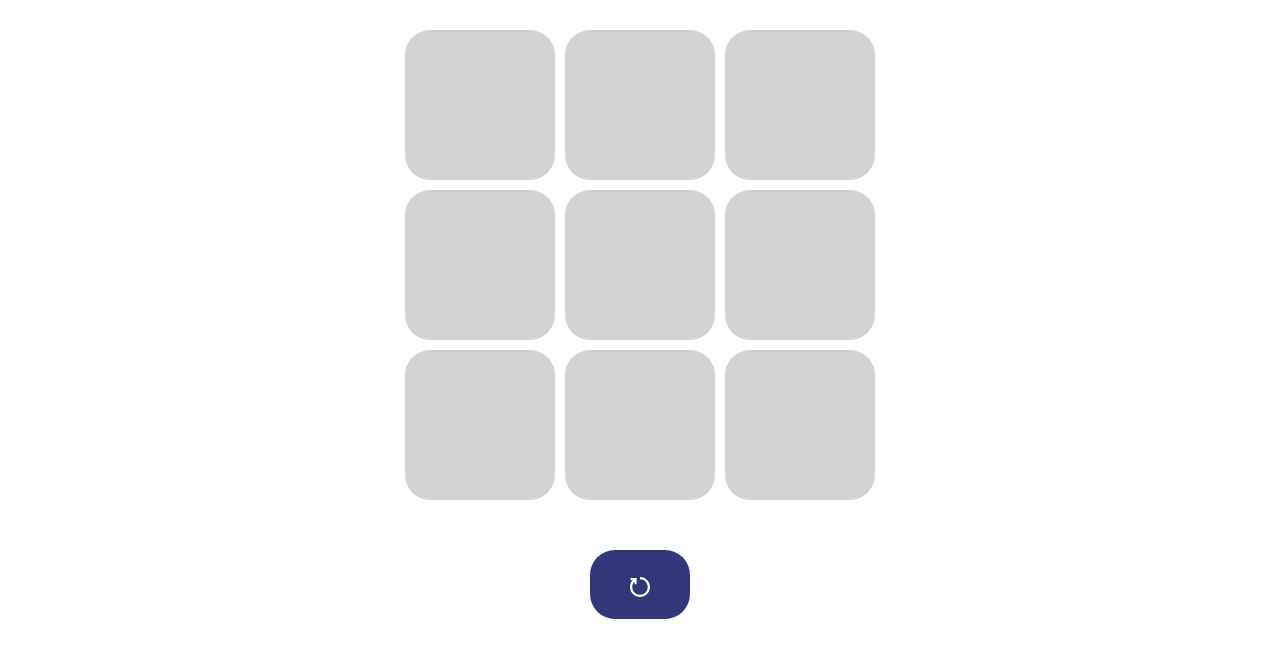
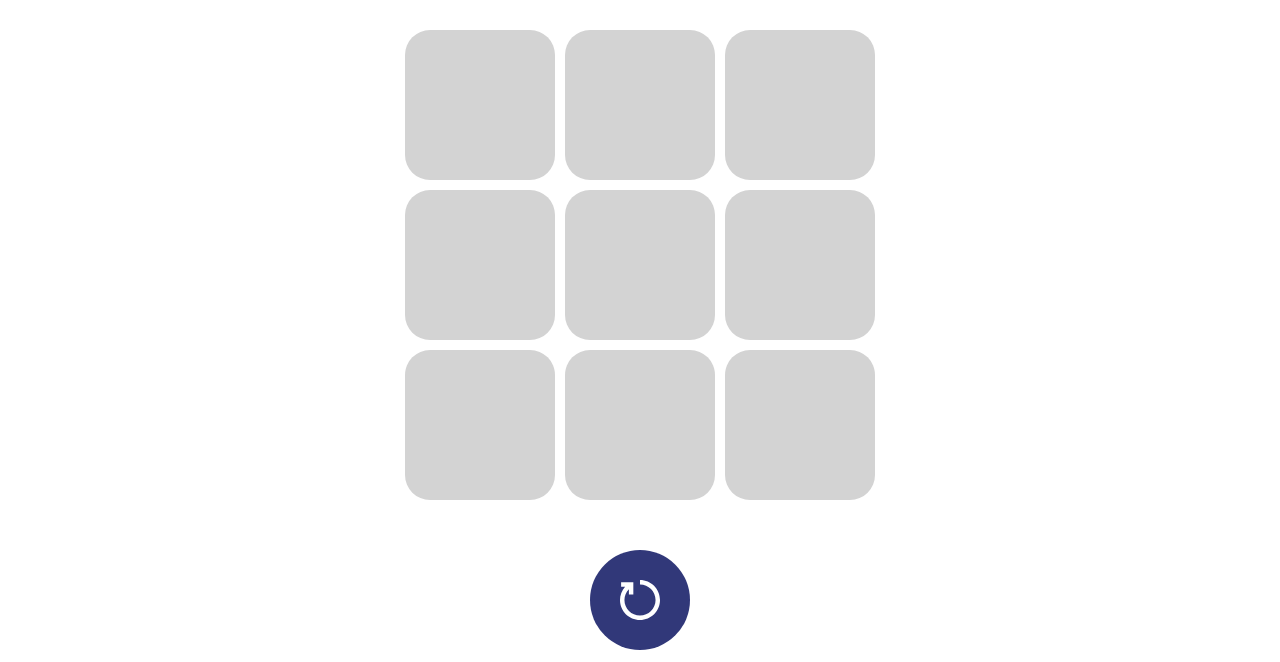
Before and after one commit to Legalunicorn/odin_tic_tac_toe, a plain HTML site: page index.html in a window 1280 px wide. Shown: the part 138-800 px from the top of the page. Drawn offline with Linux system fonts and the light colour scheme.

Commit message:
reset button styling

```diff
--- a/index.html
+++ b/index.html
@@ -22,7 +22,7 @@
             <div class="playable_box" data-id=8 data-state=""></div>
         </div>
         <div class="controls">
-            <button><img src="assets/reset.svg" style="width:20px;height:20px;"></button>
+            <button><img src="assets/reset.svg" style="width:40px;height:40px;"></button>
         </div>
         <div class="results">
             <h1> </h1>
--- a/style.css
+++ b/style.css
@@ -5,7 +5,7 @@ h1{
     color:white;
 }
 button:hover{
-    opacity: 50%;
+    opacity: 60%;
 }
 
 .vsc-initialized{
@@ -64,13 +64,19 @@ button:hover{
 .controls button{
     font-size: 50px;
     border: 0;
-    padding-bottom: 10px;
-    border-radius: 25px;
+    display:flex;
+    justify-content: center;
+    align-items: center;
+    height:100px;
+    width: 100px;
+    border-radius: 50px;
     background-color: #313879;
     color:whitesmoke;
-    width:100px;
+    transition-duration: 1s;
 }
-
+.controls > button:hover{
+    transform: rotate(0.5turn);
+}
 .move_svg{
     width:70%;
     height: 70%;
```
